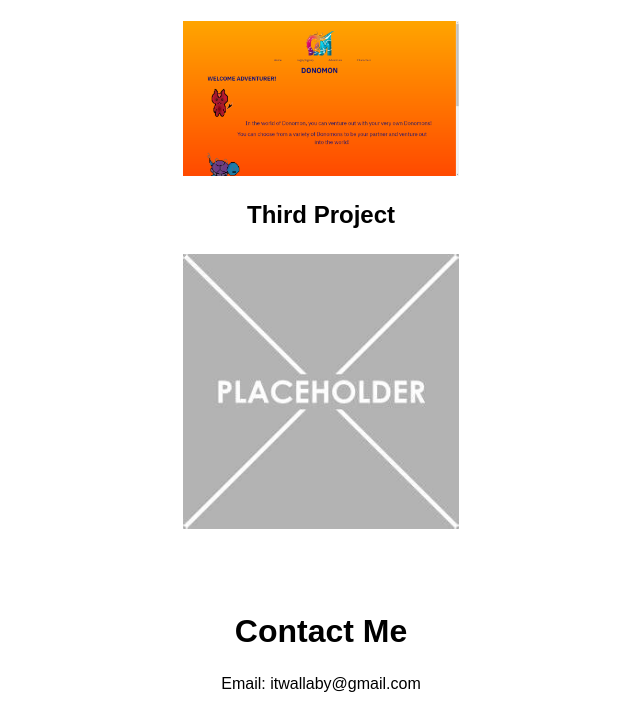
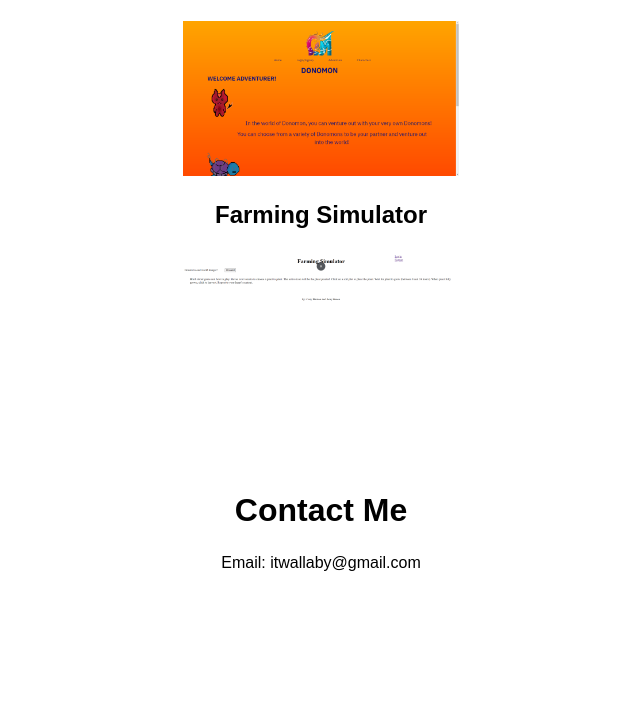
Before and after one commit to CaffeinatedJitterBug/Professional-Portfolio, a plain HTML site: page index.html in a window 1280 px wide. Shown: the part 1334-2057 px from the top of the page, without its empty margins (319-959 px from the left). After the commit the page ends 1937 px from the top, so only its background shows below. Drawn offline with Linux system fonts and the light colour scheme.

Commit message:
Replaced Project 3 placeholder with screenshot and url of Farming Simulator

```diff
--- a/index.html
+++ b/index.html
@@ -45,9 +45,9 @@
                     <img src="./assets/images/DonomonRPG.png">
                 </a>
 
-                <h2>Third Project</h2>
-                <a target="_blank" href="">
-                    <img src="./assets/images/placeholder.jpg">
+                <h2>Farming Simulator</h2>
+                <a target="_blank" href="https://glacial-woodland-53284-6184c8c8b7ae.herokuapp.com/">
+                    <img src="./assets/images/FarmingSimulator.png">
                 </a>
 
             </section>
```
Also changed, not shown: assets/images/FarmingSimulator.png (added).
